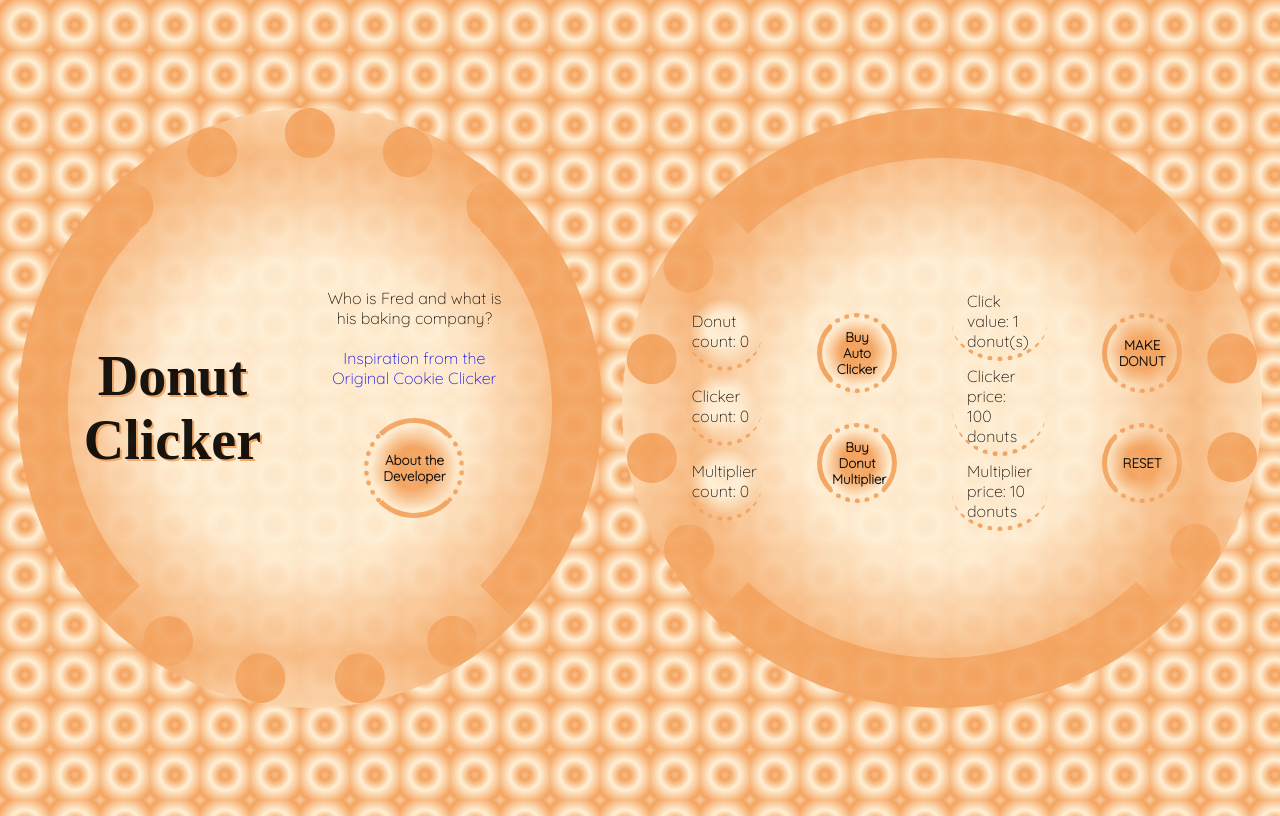
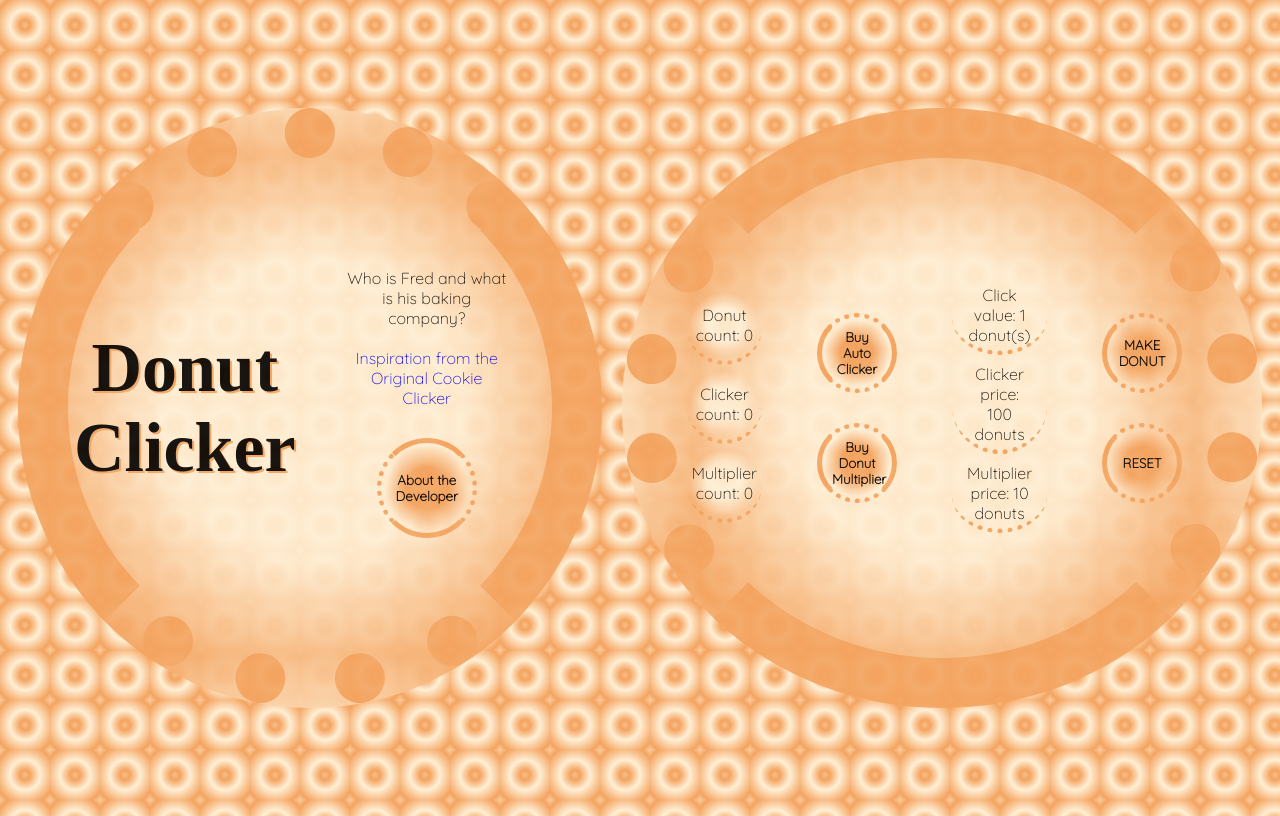
Before and after one commit to 2022-April-Java-PT-Classroom/donut-clicker-acbluem, a website built with Parcel: page index.html in a window 1280 px wide. Built offline with nearby package versions, Linux system fonts and the light colour scheme; a web font is replaced by a local one.

Commit message:
adjusted count/values so that extra decimal places get cut off instead of stretching the box

```diff
--- a/style.css
+++ b/style.css
@@ -121,6 +121,9 @@ ul li {
   border-radius: 50%;
   background: radial-gradient(#ffefd5, #ffefd5, transparent, transparent);
   padding: 15px 5px;
+  max-width: 70px;
+  overflow-x: hidden;
+  text-align: center;
 }
 
 .values li {
@@ -177,7 +180,7 @@ button:hover {
 }
 
 h1 {
-  font-size: 56px;
+  font-size: 70px;
   font-family: 'Kurale', serif;
   text-shadow: 2px 2px #f4a460;
 }
```
